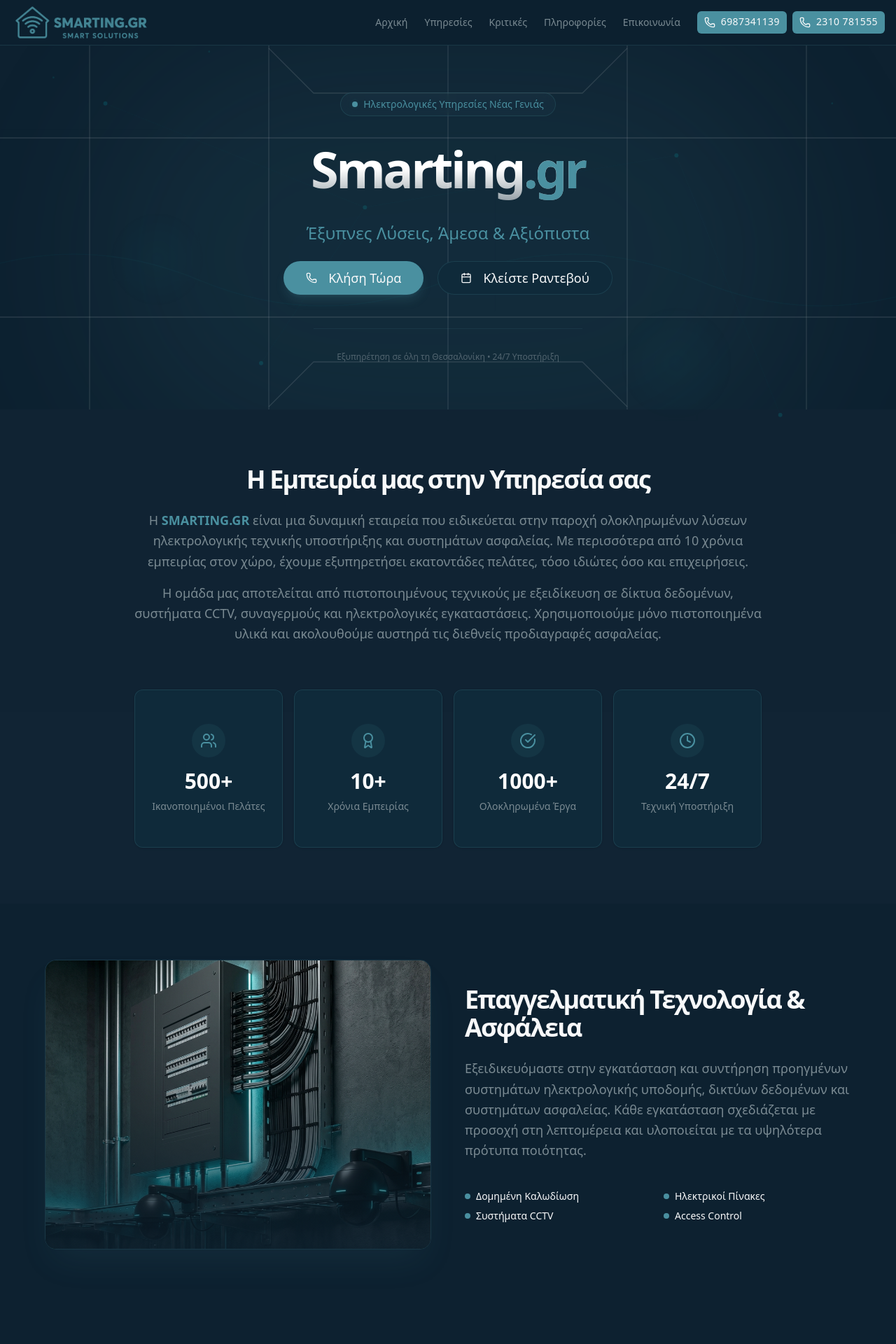
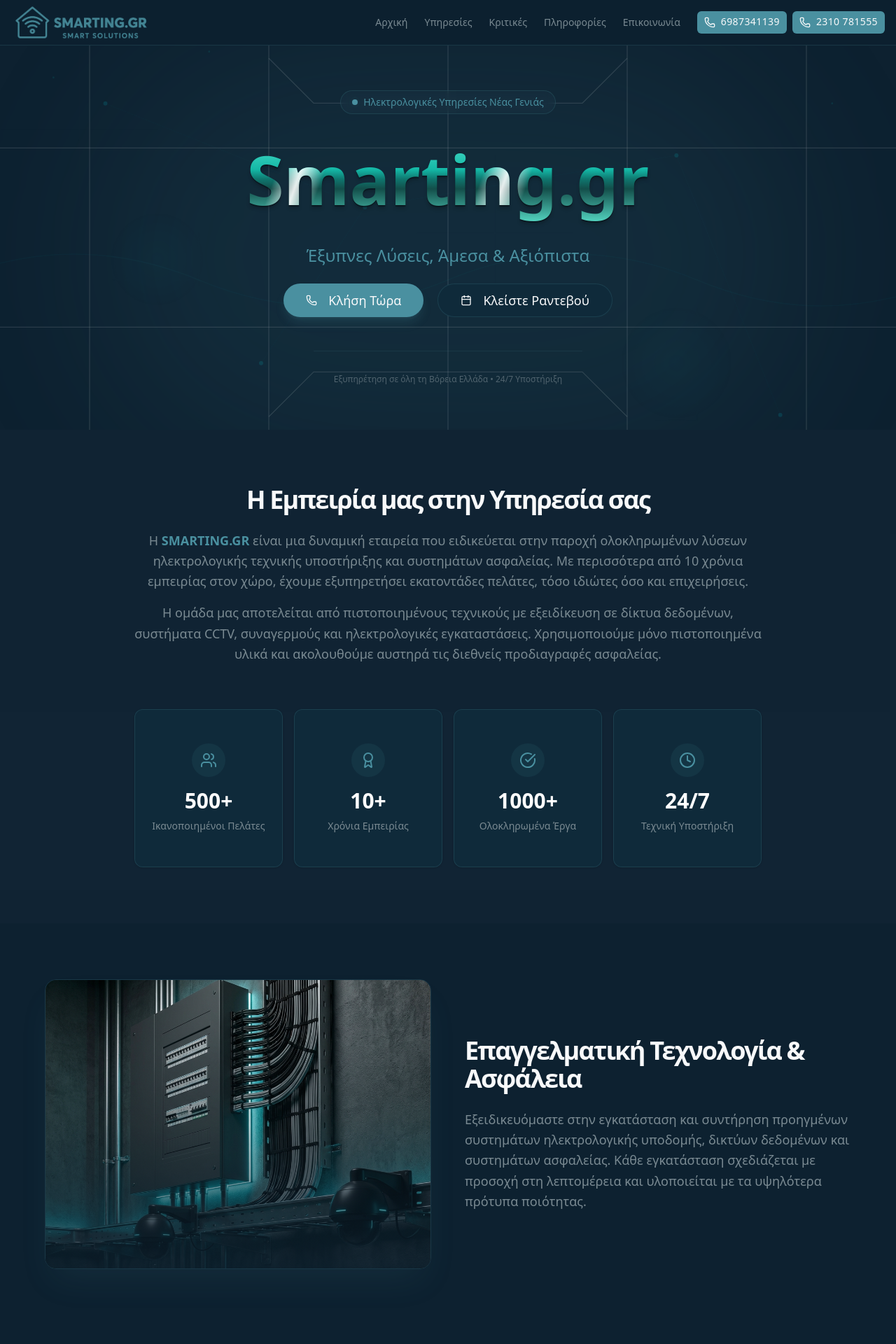
Before and after one commit to tourkidisgiannis/smarting_website, a Next.js app: page / in a window 1280 px wide. Shown: the top 1920 px of the page at 70% size. Built offline with nearby package versions, Linux system fonts and the light colour scheme.

Commit message:
feat:title updated

```diff
--- a/app/globals.css
+++ b/app/globals.css
@@ -286,3 +286,37 @@
   background-color: var(--destructive) !important;
   color: var(--destructive-foreground) !important;
 }
+
+/* 3D Metallic Teal Text Effect */
+/* 3D Metallic Teal Text Effect with Shine */
+.text-metallic-teal {
+  /* Shine gradient on top, Metallic gradient below */
+  background-image:
+    linear-gradient(110deg, transparent 40%, rgba(255, 255, 255, 0.9) 50%, transparent 60%),
+    linear-gradient(to bottom, #5eead4 0%, #14b8a6 40%, #0f766e 50%, #134e4a 60%, #5eead4 100%);
+
+  /* Size: Shine beam width 50% */
+  background-size: 50% 100%, 100% 100%;
+
+  /* Start Shine off-screen */
+  background-position: -100% 0, 0 0;
+
+  background-clip: text;
+  -webkit-background-clip: text;
+  color: transparent;
+
+  /* Deep 3D Shadow */
+  filter: drop-shadow(0px 2px 0px rgba(0,0,0,0.3)) drop-shadow(0px 4px 2px rgba(0,0,0,0.2));
+
+  /* Animate continuously slow */
+  animation: shine-pass 8s infinite linear;
+}
+
+@keyframes shine-pass {
+  0% {
+    background-position: -150% 0, 0 0;
+  }
+  100% {
+    background-position: 250% 0, 0 0;
+  }
+}
--- a/components/layout/Footer.tsx
+++ b/components/layout/Footer.tsx
@@ -1,5 +1,5 @@
 import Link from 'next/link';
-import { MapPin, Phone, Mail, Clock } from 'lucide-react';
+import { MapPin, Phone} from 'lucide-react';
 import businessInfo from '@/app/mocks/business-info.json';
 
 export function Footer() {
@@ -9,8 +9,8 @@
         <div className="grid gap-8 md:grid-cols-2 lg:grid-cols-4">
           {/* Brand & Tagline */}
           <div>
-            <h3 className="text-xl font-bold text-white mb-4">
-              SMARTING<span className="text-primary">.GR</span>
+            <h3 className="text-xl font-bold mb-4 text-metallic-teal">
+              SMARTING<span>.GR</span>
             </h3>
             <p className="text-sm text-muted-foreground mb-4">
               {businessInfo.tagline}
--- a/components/sections/Hero.tsx
+++ b/components/sections/Hero.tsx
@@ -100,8 +100,8 @@
           </Badge>
         </div>
 <div className="flex justify-center items-center hero-title ">
-   <h1 className="hero-title text-4xl md:text-6xl lg:text-7xl font-bold tracking-tighter text-transparent bg-clip-text bg-gradient-to-b  from-white via-white to-white/50 mb-6 max-w-4xl mx-auto leading-[1.1] py-3">
-          Smarting<span className="text-primary">.gr</span>
+   <h1 className="hero-title text-5xl md:text-7xl lg:text-8xl font-black mb-6 max-w-5xl mx-auto leading-[1.1] py-4 px-2 text-metallic-teal">
+          Smarting<span>.gr</span>
         </h1>
 </div>
 
@@ -134,7 +134,7 @@
 
         {/* Bottom subtle detail */}
         <div className="mt-12 pt-8 border-t border-white/5 mx-auto max-w-sm text-xs text-muted-foreground hero-cta opacity-60">
-          <p>Εξυπηρέτηση σε όλη τη Θεσσαλονίκη • 24/7 Υποστήριξη</p>
+          <p>Εξυπηρέτηση σε όλη τη Βόρεια Ελλάδα • 24/7 Υποστήριξη</p>
         </div>
       </div>
     </section>
--- a/components/sections/ImageShowcase.tsx
+++ b/components/sections/ImageShowcase.tsx
@@ -66,28 +66,7 @@
               υποδομής, δικτύων δεδομένων και συστημάτων ασφαλείας. Κάθε εγκατάσταση σχεδιάζεται
               με προσοχή στη λεπτομέρεια και υλοποιείται με τα υψηλότερα πρότυπα ποιότητας.
             </p>
-            <div className="grid grid-cols-2 gap-4 pt-4">
-              <div className="space-y-2">
-                <div className="flex items-center gap-2">
-                  <div className="w-2 h-2 rounded-full bg-primary"></div>
-                  <span className="text-sm font-medium">Δομημένη Καλωδίωση</span>
-                </div>
-                <div className="flex items-center gap-2">
-                  <div className="w-2 h-2 rounded-full bg-primary"></div>
-                  <span className="text-sm font-medium">Συστήματα CCTV</span>
-                </div>
-              </div>
-              <div className="space-y-2">
-                <div className="flex items-center gap-2">
-                  <div className="w-2 h-2 rounded-full bg-primary"></div>
-                  <span className="text-sm font-medium">Ηλεκτρικοί Πίνακες</span>
-                </div>
-                <div className="flex items-center gap-2">
-                  <div className="w-2 h-2 rounded-full bg-primary"></div>
-                  <span className="text-sm font-medium">Access Control</span>
-                </div>
-              </div>
-            </div>
+
           </div>
         </div>
       </div>
```
